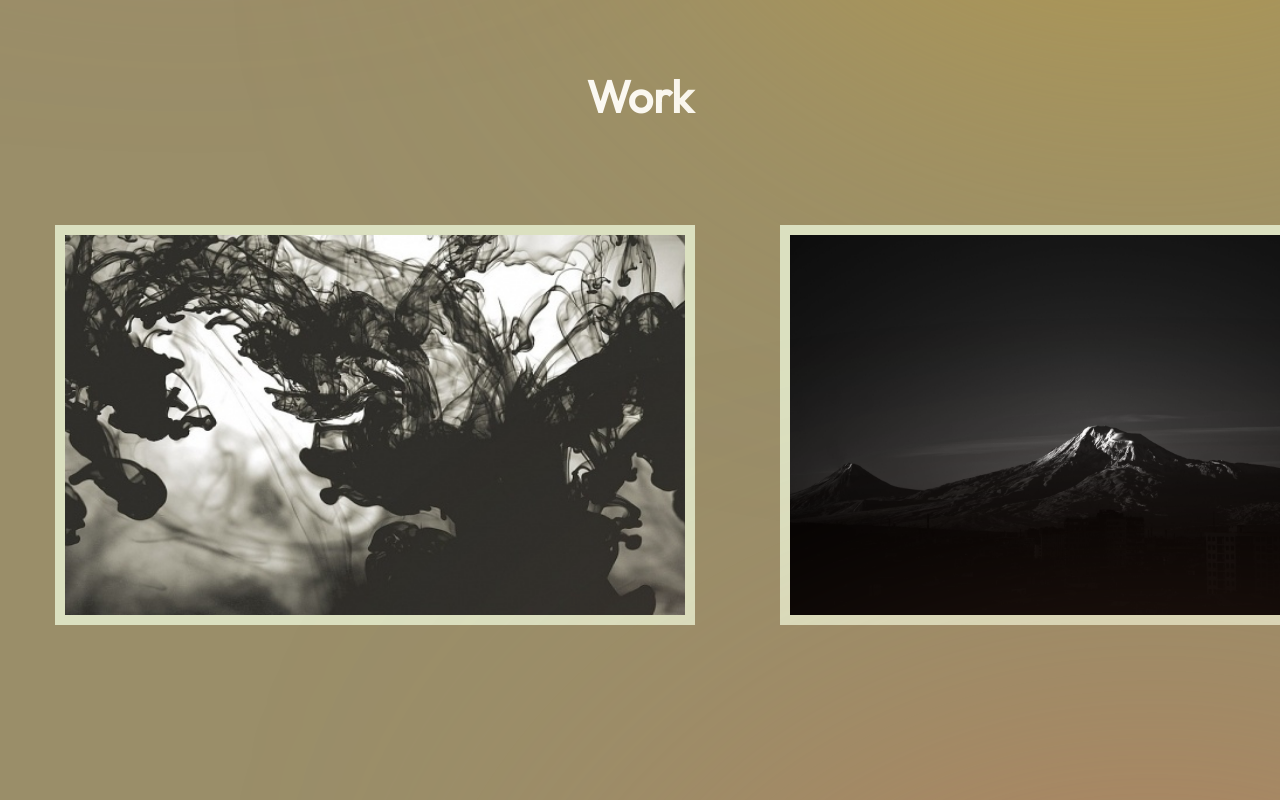
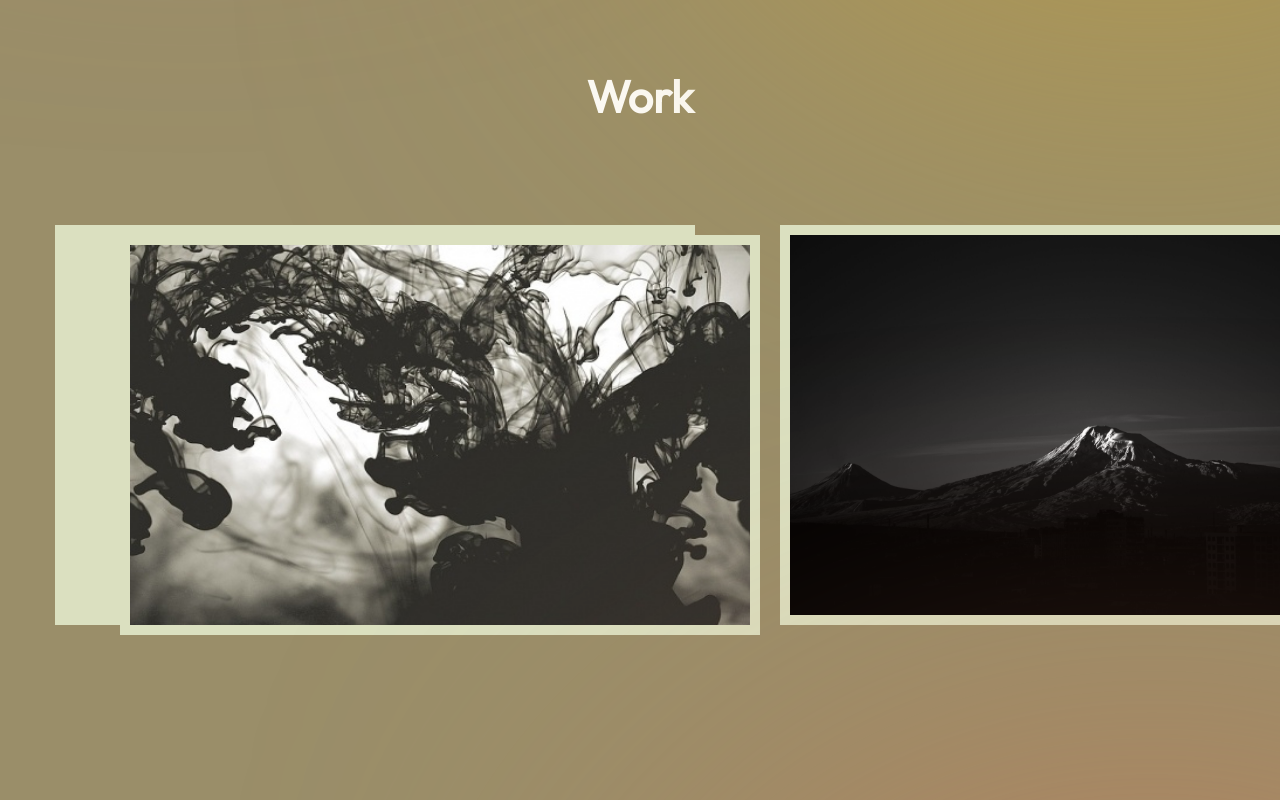
Before and after one commit to PWhelan3/ChrisWhelan, a React (Vite) app in the folder ChrisWhelan/: page / in a window 1280 px wide. Shown: the part 980-1780 px from the top of the page. Built offline with nearby package versions, Linux system fonts and the light colour scheme.

Commit message:
Adding Styles to Carousel

```diff
--- a/ChrisWhelan/src/Components/Contact/Contact.jsx
+++ b/ChrisWhelan/src/Components/Contact/Contact.jsx
@@ -8,7 +8,7 @@ export const Contact = () => {
     <footer id="contact" className={styles.container}>
       <div className={styles.text}>
         <h2>Contact</h2>
-        <p>Feel free to reach out with any enquiries!</p>
+        <p>Feel free to reach out about comissions or if you have any enquiries!</p>
       </div>
       <ul className={styles.links}>
         <li className={styles.link}>
--- /dev/null
+++ b/ChrisWhelan/src/Components/Work/Carousel.module.css
@@ -0,0 +1,40 @@
+.carousel {
+    display: flex;
+    overflow-x: auto;
+    scroll-snap-type: x mandatory;
+  }
+
+  .image {
+    max-width: 100%;
+    height: auto;
+    scroll-snap-align: center;
+    cursor: pointer;
+  }
+
+  .expanded {
+    position: fixed;
+    top: 50%;
+    left: 50%;
+    transform: translate(-50%, -50%);
+    z-index: 1000;
+    max-width: 90%;
+    max-height: 90%;
+  }
+
+  .overlay {
+    position: fixed;
+    top: 0;
+    left: 0;
+    width: 100%;
+    height: 100%;
+    background-color: rgba(0, 0, 0, 0.7);
+    display: flex;
+    justify-content: center;
+    align-items: center;
+    z-index: 999;
+  }
+
+  .expandedImage {
+    max-width: 90%;
+    max-height: 90%;
+  }
--- a/ChrisWhelan/src/Components/Work/Work.jsx
+++ b/ChrisWhelan/src/Components/Work/Work.jsx
@@ -6,17 +6,51 @@ export const Work = () => {
   return (
     <div id="work" className={styles.container}>
         <p className={styles.title}>Work</p>
-        <div className={styles.carosel}>
-            <img src={getImageUrl("1.jpg")} alt="Painting" className={`${styles.window} ${styles.img1}`}/>
-            <img src={getImageUrl("2.jpg")} alt="Painting" className={`${styles.window} ${styles.img1}`}/>
-            <img src={getImageUrl("3.jpg")} alt="Painting" className={`${styles.window} ${styles.img1}`}/>
-            <img src={getImageUrl("1.jpg")} alt="Painting" className={`${styles.window} ${styles.img1}`}/>
-            <img src={getImageUrl("2.jpg")} alt="Painting" className={`${styles.window} ${styles.img1}`}/>
-            <img src={getImageUrl("3.jpg")} alt="Painting" className={`${styles.window} ${styles.img1}`}/>
-            <img src={getImageUrl("1.jpg")} alt="Painting" className={`${styles.window} ${styles.img1}`}/>
-            <img src={getImageUrl("2.jpg")} alt="Painting" className={`${styles.window} ${styles.img1}`}/>
-            <img src={getImageUrl("3.jpg")} alt="Painting" className={`${styles.window} ${styles.img1}`}/>
-        </div>
+        <div className={styles.carousel}>
+          <div className={styles.window}>
+            <img src={getImageUrl("1.jpg")} alt="Painting" className={`${styles.img1} ${styles.carouselimage}`}/>
+            <div className={styles.content}></div>
+          </div>
+          <img src={getImageUrl("2.jpg")} alt="Painting" className={`${styles.window} ${styles.img1} ${styles.carouselimage}`}/>
+          <img src={getImageUrl("3.jpg")} alt="Painting" className={`${styles.window} ${styles.img1} ${styles.carouselimage}`}/>
+          <img src={getImageUrl("1.jpg")} alt="Painting" className={`${styles.window} ${styles.img1} ${styles.carouselimage}`}/>
+          <img src={getImageUrl("2.jpg")} alt="Painting" className={`${styles.window} ${styles.img1} ${styles.carouselimage}`}/>
+          <img src={getImageUrl("3.jpg")} alt="Painting" className={`${styles.window} ${styles.img1} ${styles.carouselimage}`}/>
+          <img src={getImageUrl("1.jpg")} alt="Painting" className={`${styles.window} ${styles.img1} ${styles.carouselimage}`}/>
+          <img src={getImageUrl("2.jpg")} alt="Painting" className={`${styles.window} ${styles.img1} ${styles.carouselimage}`}/>
+          <img src={getImageUrl("3.jpg")} alt="Painting" className={`${styles.window} ${styles.img1} ${styles.carouselimage}`}/>
+         </div>
     </div>
   )
 }
+
+
+
+
+
+
+
+
+
+// import React from 'react';
+// import { getImageUrl } from "../../utils";
+// import styles from "./Work.module.css";
+
+// export const Work = () => {
+//   return (
+//     <div id="work" className={styles.container}>
+//         <p className={styles.title}>Work</p>
+//         <div className={styles.carousel}>
+//             <img src={getImageUrl("1.jpg")} alt="Painting" className={`${styles.window} ${styles.img1} ${styles.carouselimage}`}/>
+//             <img src={getImageUrl("2.jpg")} alt="Painting" className={`${styles.window} ${styles.img1} ${styles.carouselimage}`}/>
+//             <img src={getImageUrl("3.jpg")} alt="Painting" className={`${styles.window} ${styles.img1} ${styles.carouselimage}`}/>
+//             <img src={getImageUrl("1.jpg")} alt="Painting" className={`${styles.window} ${styles.img1} ${styles.carouselimage}`}/>
+//             <img src={getImageUrl("2.jpg")} alt="Painting" className={`${styles.window} ${styles.img1} ${styles.carouselimage}`}/>
+//             <img src={getImageUrl("3.jpg")} alt="Painting" className={`${styles.window} ${styles.img1} ${styles.carouselimage}`}/>
+//             <img src={getImageUrl("1.jpg")} alt="Painting" className={`${styles.window} ${styles.img1} ${styles.carouselimage}`}/>
+//             <img src={getImageUrl("2.jpg")} alt="Painting" className={`${styles.window} ${styles.img1} ${styles.carouselimage}`}/>
+//             <img src={getImageUrl("3.jpg")} alt="Painting" className={`${styles.window} ${styles.img1} ${styles.carouselimage}`}/>
+//         </div>
+//     </div>
+//   )
+// }
--- a/ChrisWhelan/src/Components/Work/Work.module.css
+++ b/ChrisWhelan/src/Components/Work/Work.module.css
@@ -19,7 +19,7 @@
     font-weight: 700;
 }
 
-.carosel {
+.carousel {
     position: relative;
     display: flex;
     align-items: center;
@@ -27,26 +27,31 @@
     white-space: nowrap;
     width: 100%;
     box-sizing: border-box;
-
     height: 75vh;
-
     overflow-x: scroll;
 }
 
-.carosel::-webkit-scrollbar {
-    display: none;
+.carouselimage {
+    flex: 0 0 auto; /* Disable flex-grow and flex-shrink */
+    height: 50vh;
+    width: 50vw;
+    margin-right: 30px;
+    margin-left: 55px;
+    padding: 10px;
+    box-sizing: border-box;
+    background-color: rgb(219, 224, 192);
+    cursor: pointer;
+    text-align: center;
+    background-repeat: no-repeat;
+    background-size: cover;
+    background-position: center;
+    transition: transform 0.45s ease;
+    color: #fff;
+    z-index: 1;
 }
 
-.img1 {
-    width: 25%;
-}
-
-.img2 {
-    width: 25%;
-}
-
-.img3 {
-    width: 25%;
+.carousel::-webkit-scrollbar {
+    display: none;
 }
 
 .window {
```
Also changed, not shown: ChrisWhelan/src/Components/Work/Carousel.jsx (added, +45 -0 lines).
